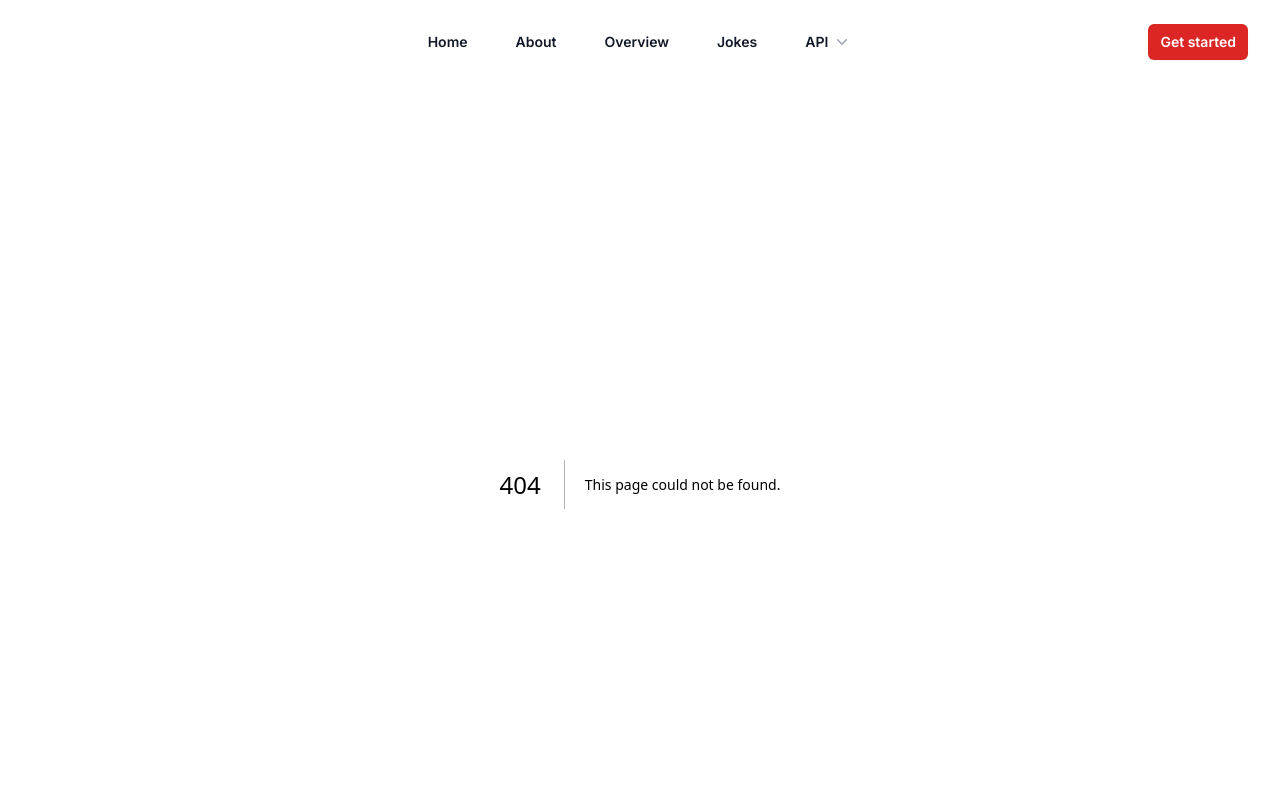
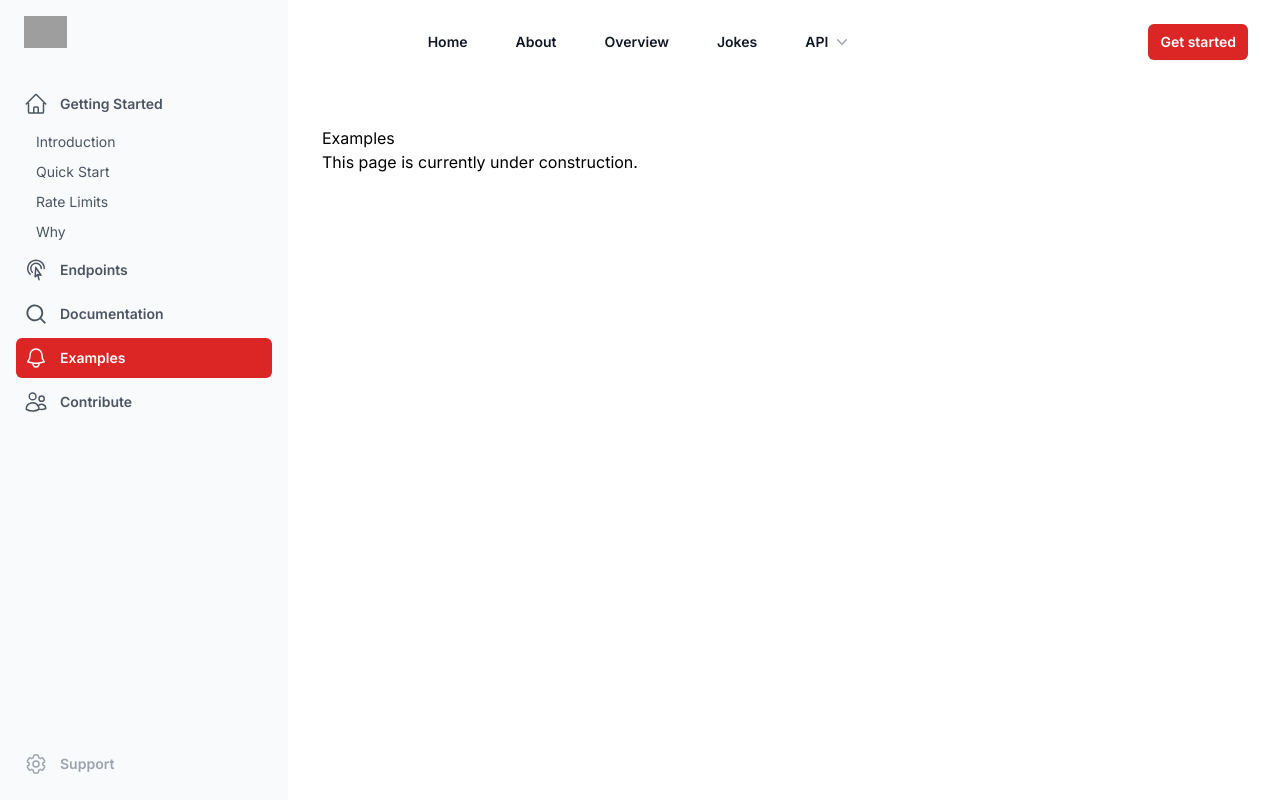
Before and after one commit to mariamills/christmasjoy, a Next.js app: page /docs/examples in a window 1280 px wide. Before the commit this address had no page. Shown: the top 812 px of the page. Built offline with nearby package versions, Linux system fonts and the light colour scheme; grey boxes are pictures that could not be loaded.

Commit message:
Add placeholder pages and established /api route for future use.

```diff
--- a/src/app/about/page.tsx
+++ b/src/app/about/page.tsx
@@ -1,7 +1,8 @@
 export default function About() {
     return (
     <main className="flex min-h-screen flex-col items-center justify-between p-24">
-      <h1>About</h1>
+        <h1>About</h1>
+        <p>This page is currently under construction.</p>
     </main>
   )
 }
--- /dev/null
+++ b/src/app/api/route.ts
@@ -0,0 +1,5 @@
+import { NextResponse } from "next/server";
+
+export async function GET() {
+    return NextResponse.json({ message: "Hello World!" });
+}
--- /dev/null
+++ b/src/app/docs/examples/page.tsx
@@ -0,0 +1,10 @@
+function Examples() {
+    return (
+        <div>
+        <h1>Examples</h1>
+        <p>This page is currently under construction.</p>
+        </div>
+    );
+}
+
+export default Examples;
```
